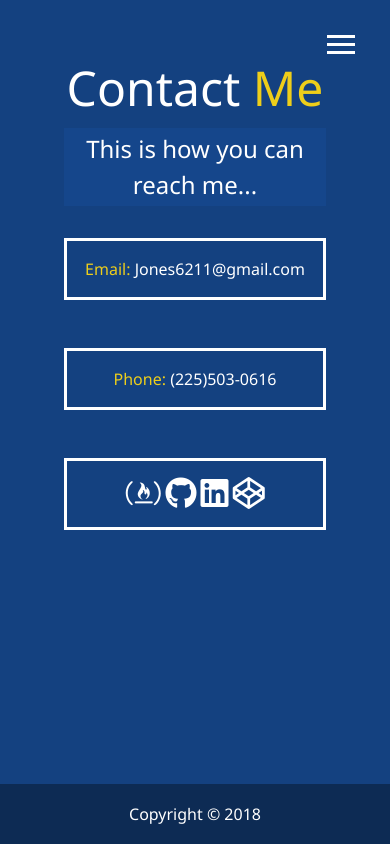
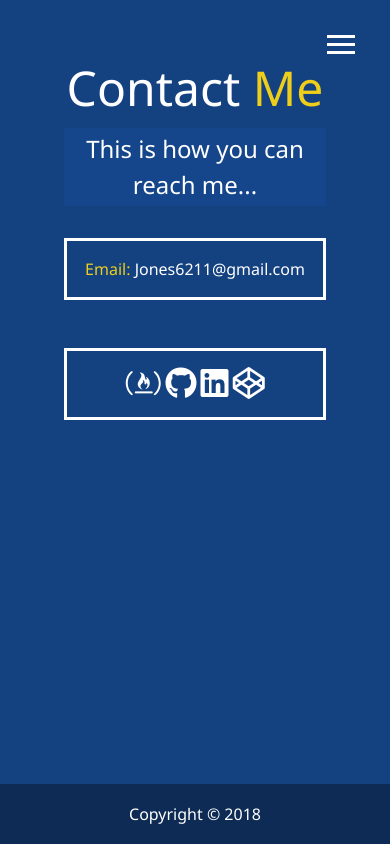
Before and after one commit to znematoadz/portfolio, a plain HTML site: page contact.html in a window 390 px wide. Drawn offline with Linux system fonts and the light colour scheme.

Commit message:
remove phone number

```diff
--- a/contact.html
+++ b/contact.html
@@ -48,7 +48,7 @@
         <div>
           <span class="text-secondary">Email:</span> Jones6211@gmail.com
         </div>
-        <div><span class="text-secondary">Phone:</span> (225)503-0616</div>
+        <!--<div><span class="text-secondary">Phone:</span> (225)503-0616</div>-->
 
         <div>
           <a
```
